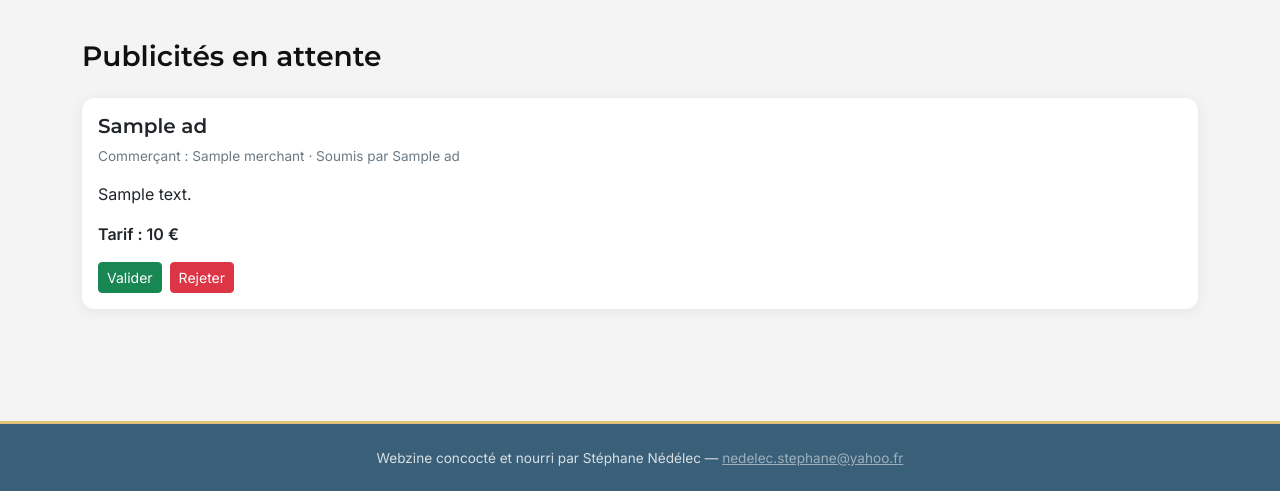
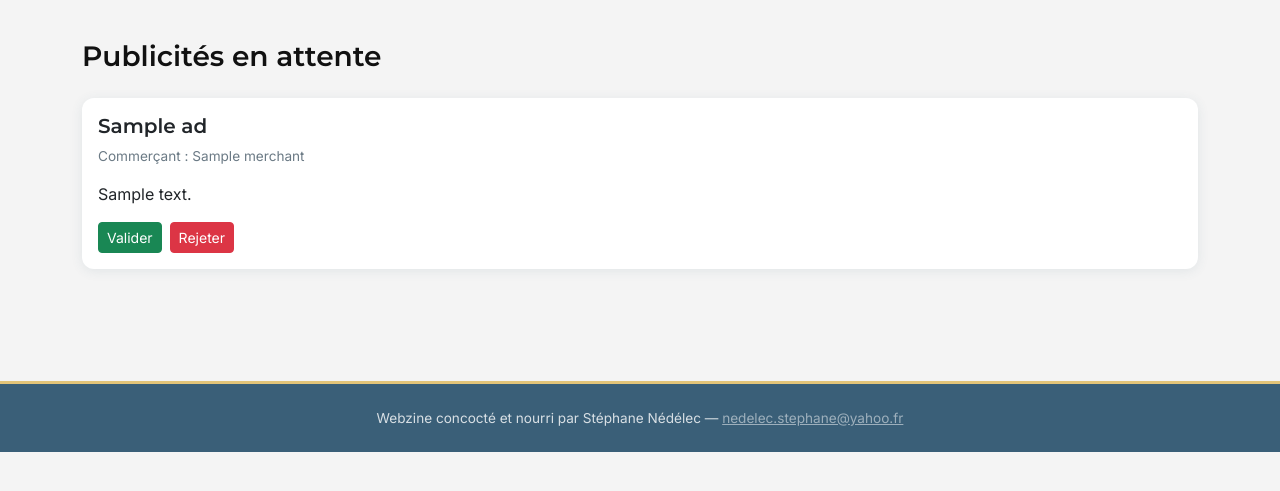
Before and after one commit to misterned/unefaimdevie, a Django app: template core/templates/ads/moderation_ads.html in a window 1280 px wide. Shown: the part 72-563 px from the top of the page. Run offline with Django 5.2, Linux system fonts and the light colour scheme; the template is opened without the code that fills it: most values are stand-ins (such as "Sample title", 1, 10 or a date in 2020); parts of the project's set-up code (start-up, migrations or seed data) failed here and were passed over.

Commit message:
Gestion minimale de la pub

```diff
--- a/core/templates/ads/ad_list.html
+++ b/core/templates/ads/ad_list.html
@@ -15,7 +15,6 @@
                     <h2 class="h5">{{ ad.title }}</h2>
                     <p class="text-muted small">{{ ad.merchant }}</p>
                     <p>{{ ad.text }}</p>
-                    <p class="fw-bold">Tarif : {{ ad.price }} €</p>
                 </div>
             </div>
         </div>
--- a/core/templates/ads/moderation_ads.html
+++ b/core/templates/ads/moderation_ads.html
@@ -8,9 +8,8 @@
     <div class="card mb-3">
         <div class="card-body">
             <h2 class="h5">{{ ad.title }}</h2>
-            <p class="text-muted small">Commerçant : {{ ad.merchant }} · Soumis par {{ ad.submitter_label }}</p>
+            <p class="text-muted small">Commerçant : {{ ad.merchant }}</p>
             <p>{{ ad.text }}</p>
-            <p class="fw-bold">Tarif : {{ ad.price }} €</p>
             <div class="d-flex gap-2">
                 <form method="post" action="{% url 'moderation-ad-action' ad.pk 'approve' %}">
                     {% csrf_token %}
```
